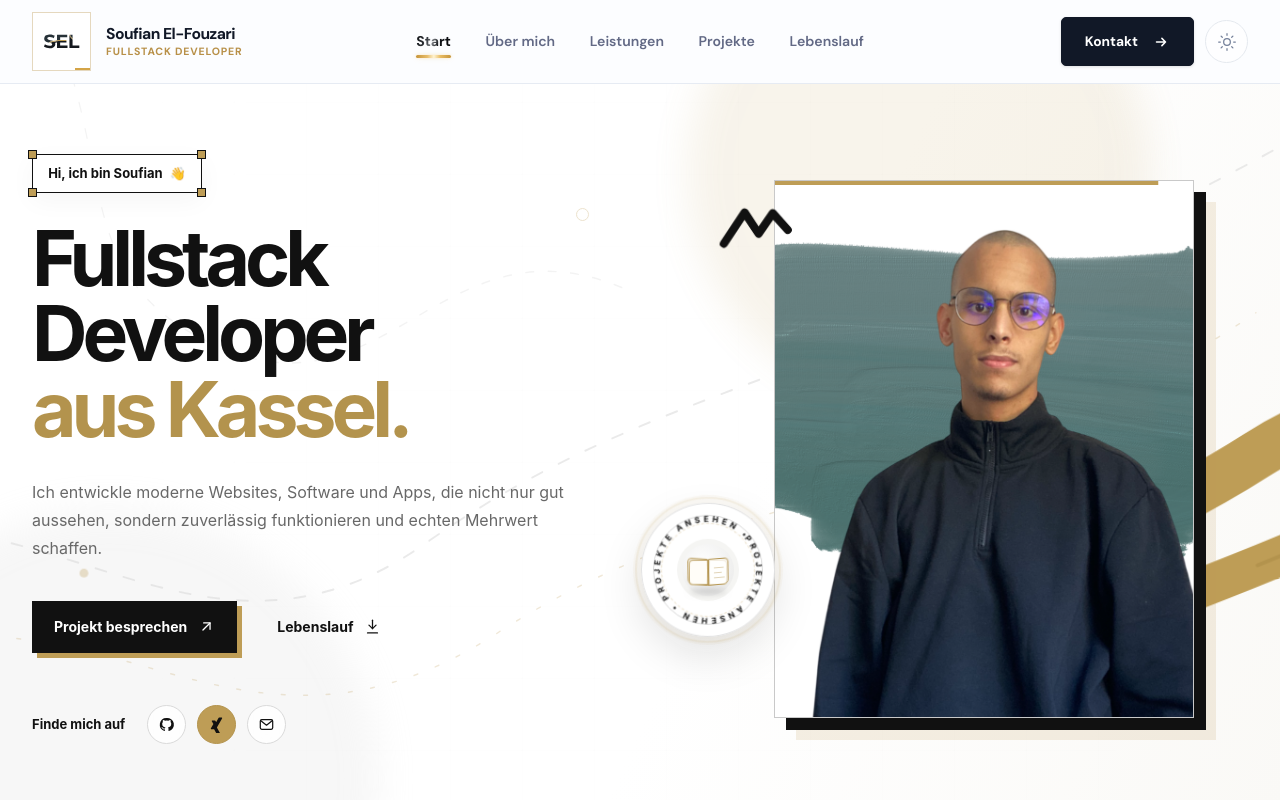
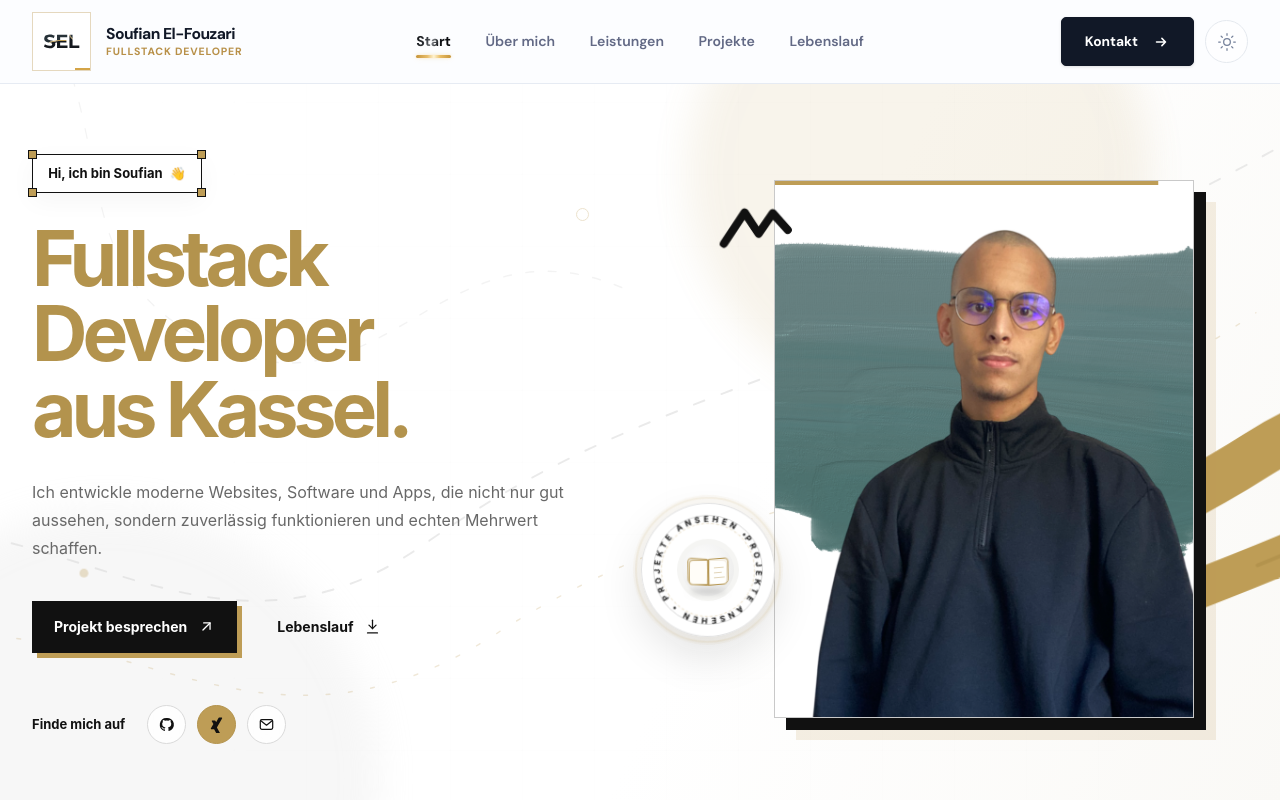
Before and after one commit to SoufianElfouzari/soufian-elfouzari-porfolio, a React (Vite) app: page / in a window 1280 px wide. Shown: the top 800 px of the page. Built offline with nearby package versions, Linux system fonts and the light colour scheme.

Commit message:
Set hero headline to two lines matching reference

```diff
--- a/src/pages/Home/components/Hero/Hero.jsx
+++ b/src/pages/Home/components/Hero/Hero.jsx
@@ -532,8 +532,8 @@ function Hero() {
           <DraggableIntro heroRef={heroRef} />
 
           <h1 id="hero-title" className="hero__title">
-            Fullstack Developer
-            <span>aus Kassel.</span>
+            <span className="hero__title-main">Fullstack Developer</span>
+            <span className="hero__title-location">aus Kassel.</span>
           </h1>
 
           <p className="hero__description">
```
